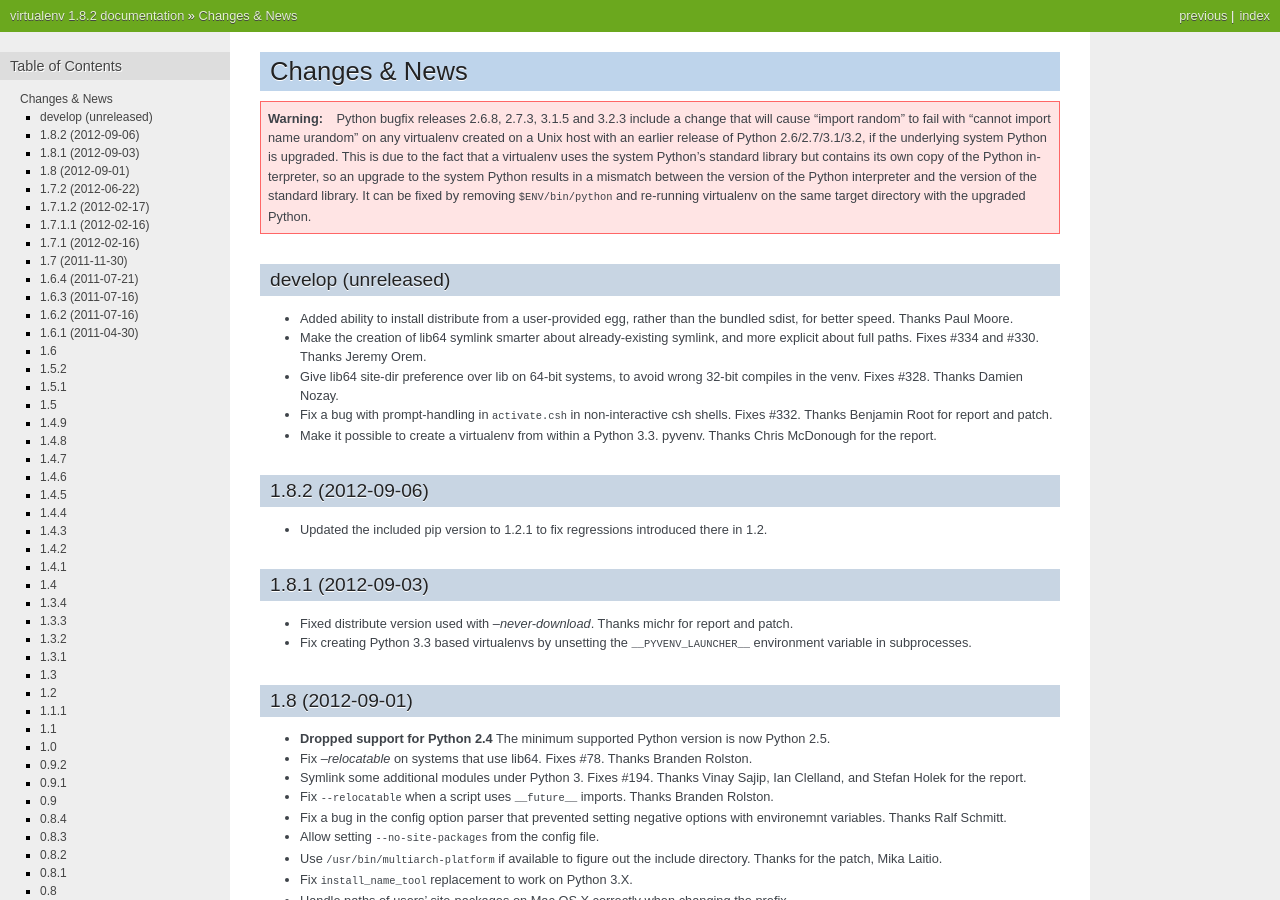
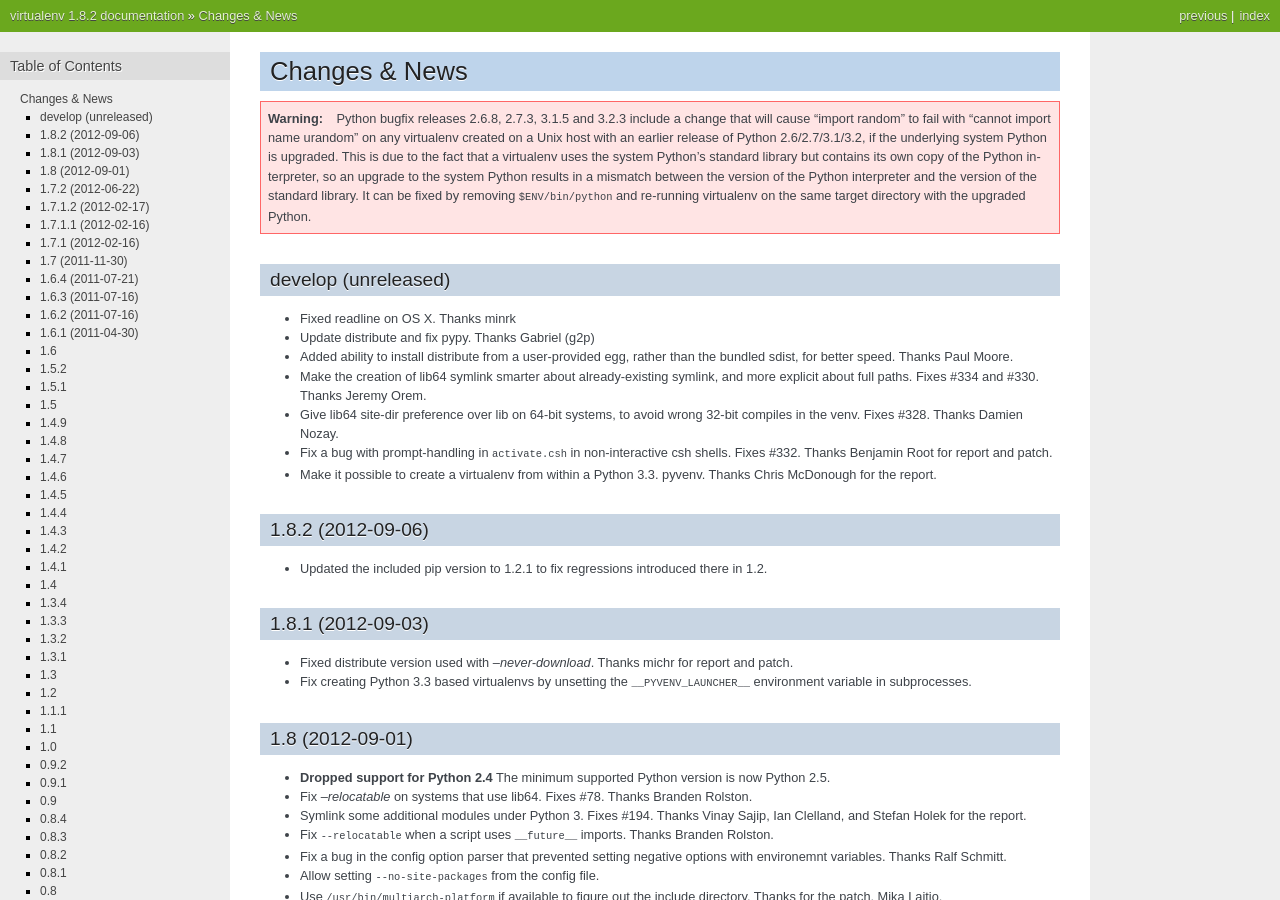
Before and after one commit to pypa/virtualenv, a Sphinx documentation site: the page built from docs/news.txt, in a window 1280 px wide and 900 px high. Built offline with Sphinx 7.4.7, drawn with Linux system fonts in a browser that asks for light colours.

Commit message:
Update docs

```diff
--- a/AUTHORS.txt
+++ b/AUTHORS.txt
@@ -9,6 +9,7 @@
 Brian Rosner
 Carl Meyer
 Jannis Leidel
+Paul Nasrat
 
 Contributors
 ------------
--- a/docs/news.txt
+++ b/docs/news.txt
@@ -17,6 +17,10 @@
 
 develop (unreleased)
 ~~~~~~~~~~~~~~~~~~~~
+
+* Fixed readline on OS X. Thanks minrk
+
+* Update distribute and fix pypy. Thanks Gabriel (g2p)
 
 * Added ability to install distribute from a user-provided egg, rather than the
   bundled sdist, for better speed. Thanks Paul Moore.
```
